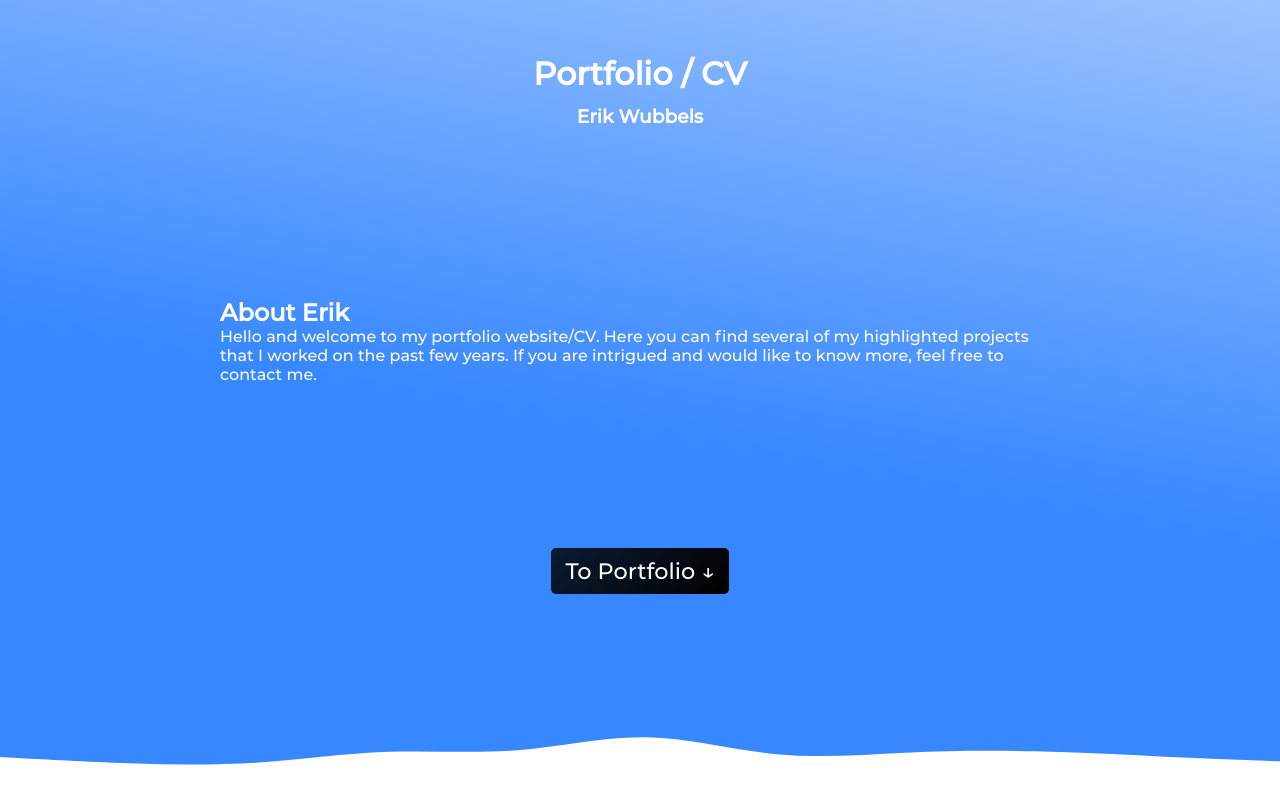
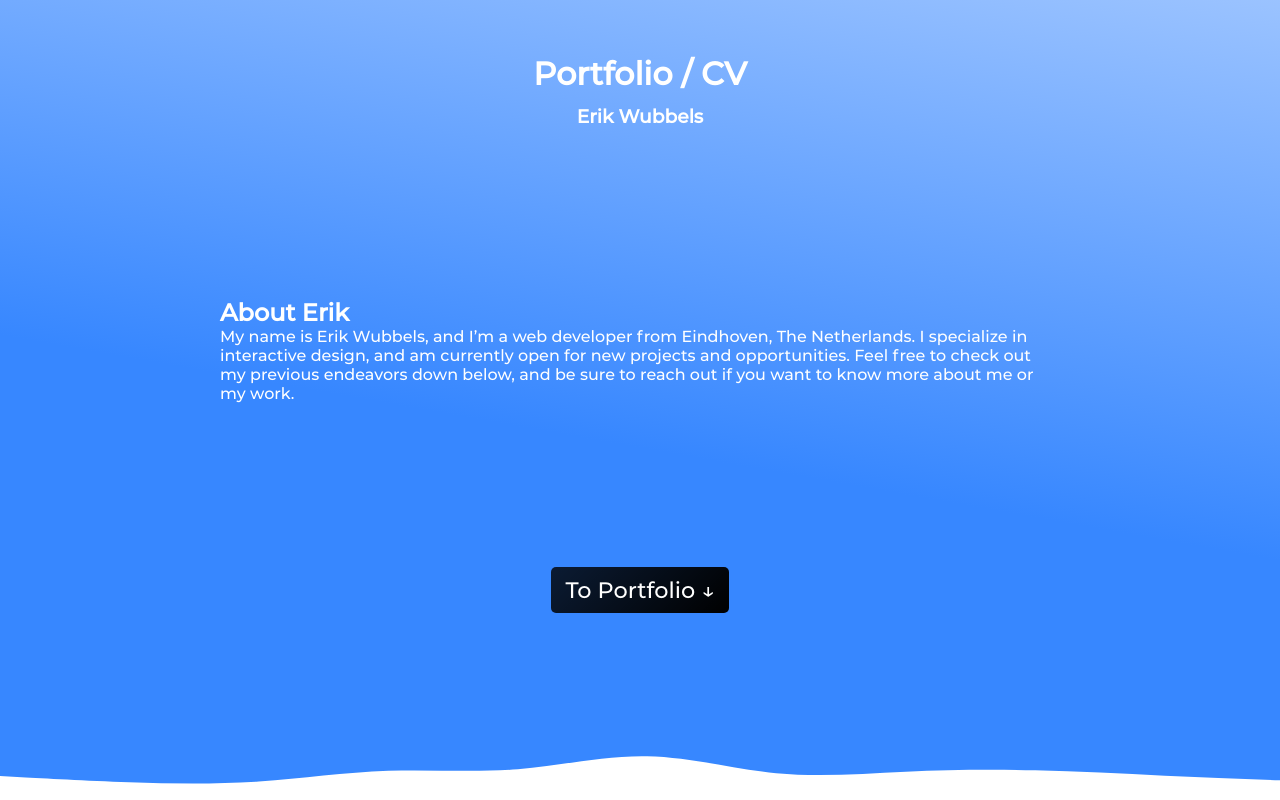
Before and after one commit to Username9001/wubbelsweb, a Nuxt app: page /portfolio in a window 1280 px wide. Shown: the top 800 px of the page. Built offline with nearby package versions, Linux system fonts and the light colour scheme.

Commit message:
adjusted description

```diff
--- a/pages/portfolio.vue
+++ b/pages/portfolio.vue
@@ -61,7 +61,7 @@ export default {
     return {
       personalia: {
         name: 'Erik Wubbels',
-        description: 'Hello and welcome to my portfolio website/CV. Here you can find several of my highlighted projects that I worked on the past few years. If you are intrigued and would like to know more, feel free to contact me.',
+        description: 'My name is Erik Wubbels, and I’m a web developer from Eindhoven, The Netherlands. I specialize in interactive design, and am currently open for new projects and opportunities. Feel free to check out my previous endeavors down below, and be sure to reach out if you want to know more about me or my work.',
         email: 'erik.wubbels@gmail.com',
       },
       live_projects: [
```
